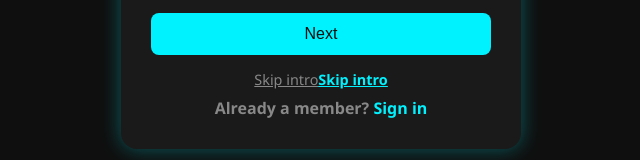
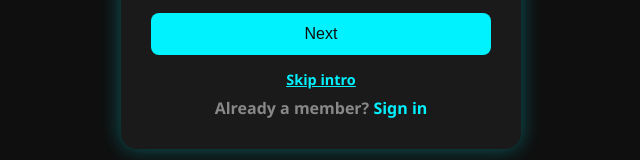
Before and after one commit to aryanp9986/Universal-cloud-, a plain HTML site: page index.html in a window 1280 px wide. Shown: the part 484-644 px from the top of the page, without its empty margins (319-959 px from the left). Drawn offline with Linux system fonts and the light colour scheme.

Commit message:
Update index.html

```diff
--- a/index.html
+++ b/index.html
@@ -104,7 +104,7 @@
     <h1>Welcome to Universal store, let's</h1>
     <p>Discover the best products in our Universal-lit store. Enjoy shopping!</p>
     <button class="btn">Next</button>
-    <div class="text-link">Skip intro<a href="Signup.html">Skip intro </a></div>
+    <div class="text-link"><a href="Signup.html">Skip intro </a></div>
     <div class="bottom-link">Already a member? <a href="Signin.html">Sign in</a></div>
   </div>
 </body>
```
